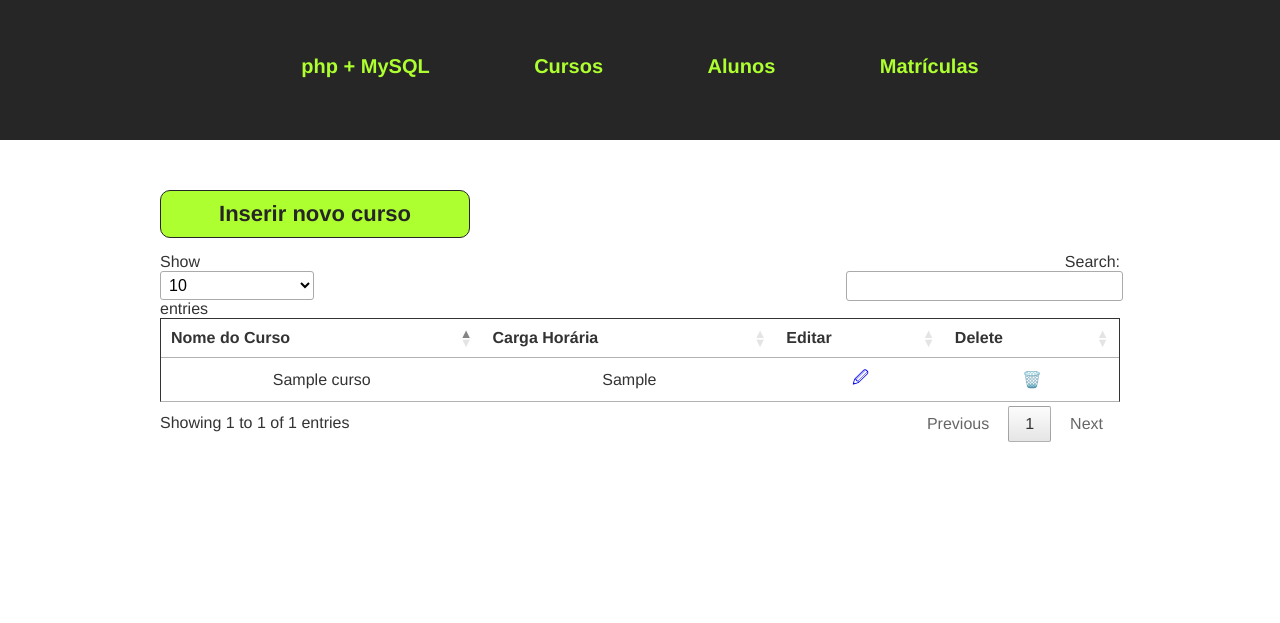
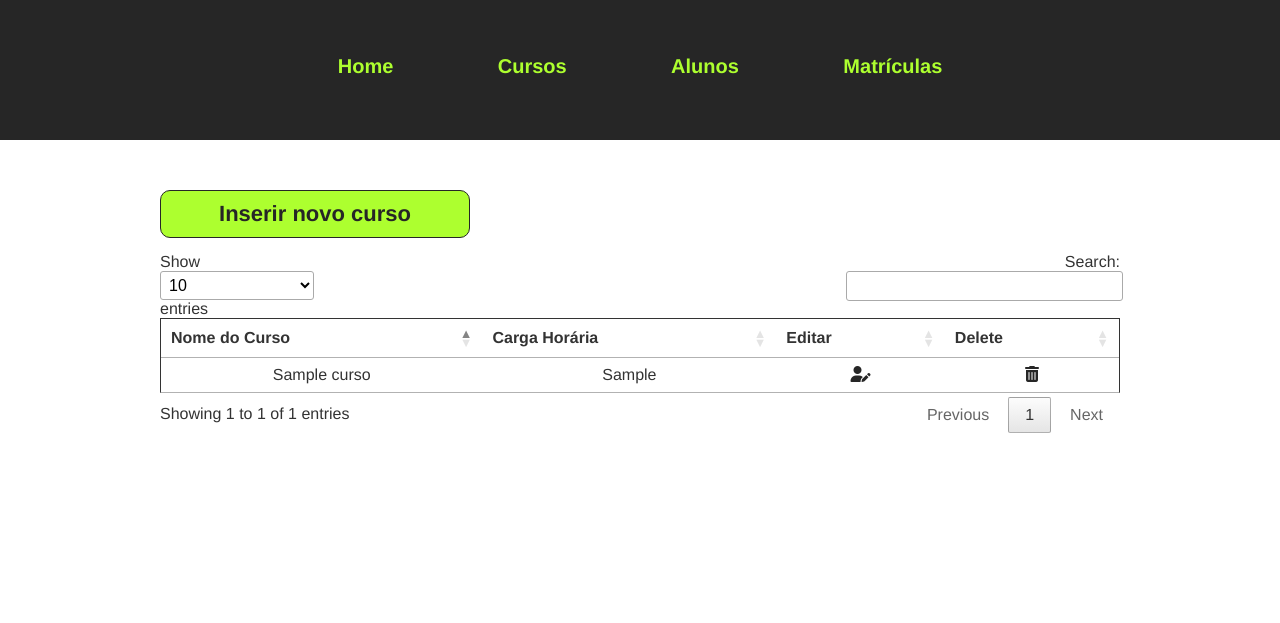
Before and after one commit to RobertoJuchem/php-MySQL, a PHP site: page /index.php?pagina=cursos in a window 1280 px wide. Shown: the top 623 px of the page. Run offline with PHP 8.4, Linux system fonts and the light colour scheme; tables that the repository leaves empty or names only in its code hold one stand-in row (values such as "Sample post"); some libraries are stand-ins or nearby versions.

Commit message:
FontAwesome

```diff
--- a/CRUD/header.php
+++ b/CRUD/header.php
@@ -6,6 +6,7 @@
    <meta name="viewport" content="width=device-width, initial-scale=1.0">
    <link rel="stylesheet" href="//cdn.datatables.net/1.11.5/css/jquery.dataTables.min.css">
    <link rel="stylesheet" href="./css/style.css">
+   <script src="https://kit.fontawesome.com/ba0adca63c.js" crossorigin="anonymous"></script>
    <title>php + MySQL</title>
 </head>
 
@@ -14,7 +15,7 @@
       <div class="container">
 
          <div id="menu">
-            <a href="?pagina=home">php + MySQL</a>
+            <a href="?pagina=home">Home</a>
             <a href="?pagina=cursos">Cursos</a>
             <a href="?pagina=alunos">Alunos</a>
             <a href="?pagina=matriculas">Matrículas</a>
--- a/CRUD/views/cursos.php
+++ b/CRUD/views/cursos.php
@@ -18,8 +18,21 @@
                      <td>'.$linha['carga_horaria'].'</td>'
       ?>
 
-      <td><a href="?pagina=inserir_curso&editar=<?php echo $linha['id_curso']; ?>">🖉</a></td>
-      <td><a href="deleta_curso.php?id_curso=<?php echo $linha['id_curso']; ?>">🗑️</a></td></tr>
+      <td>
+         <a href="?pagina=inserir_curso&editar=<?php echo $linha['id_curso']; ?>">
+            <span style="color:#262626">
+               <i class="fa-solid fa-user-pen"></i>
+            </span>
+         </a>
+      </td>
+      <td>
+         <a href="deleta_curso.php?id_curso=<?php echo $linha['id_curso']; ?>">
+            <span style="color: #262626;">
+               <i class="fa-solid fa-trash-can"></i>
+            </span>
+         </a>
+      </td>
+      </tr>
 
       <?php
          }
```
Also changed, not shown: CRUD/views/alunos.php (+15 -2 lines), CRUD/views/matriculas.php (+8 -1 lines), CRUD/img/logo.png (added).
